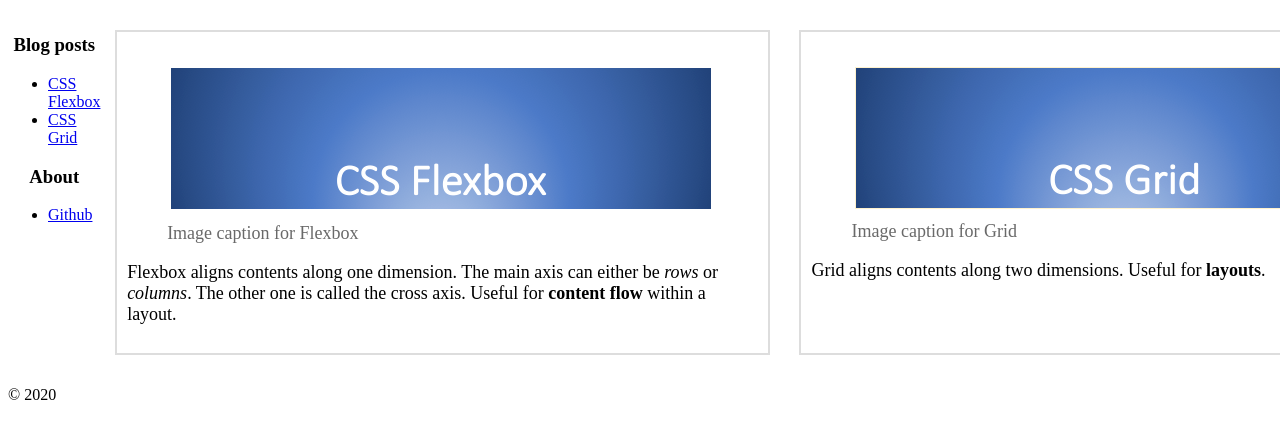
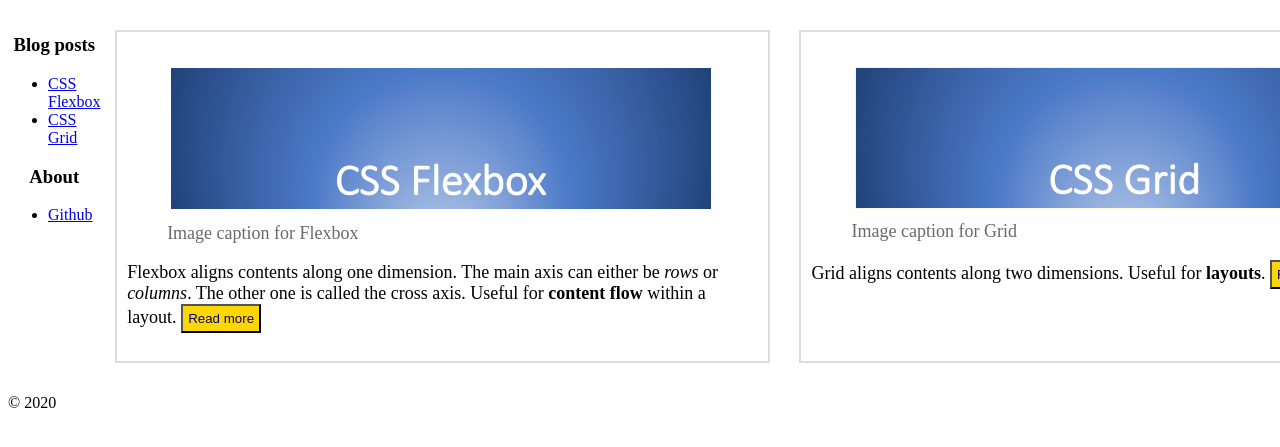
Before and after one commit to SharonMP/FEND-Project1, a plain HTML site: page index.html in a window 1280 px wide. Shown: the part 113-560 px from the top of the page. Drawn offline with Linux system fonts and the light colour scheme.

Commit message:
Add button to the homepage
Changes:
- Add buttons using button tag to html
- Add color, padding, and text alignment attributes to style the buttons
- Import the button.css into the main css file

```diff
--- /dev/null
+++ b/assets/css/buttons.css
@@ -0,0 +1,10 @@
+.button {
+  background: gold;
+  color: navy;
+  text-align: center;
+  padding: 5px;
+}
+
+.button:hover {
+  background: silver;
+}
--- a/assets/css/style.css
+++ b/assets/css/style.css
@@ -1,5 +1,6 @@
 @import "./cards.css";
 @import "./images.css";
+@import "./buttons.css";
 
 .main {
   display: grid;
--- a/index.html
+++ b/index.html
@@ -33,7 +33,7 @@
                         <img src="./assets/images/flexbox.png">
                         <figcaption>Image caption for Flexbox</figcaption>
                     </figure>
-                    <p>Flexbox aligns contents along one dimension. The main axis can either be <em>rows</em> or <em>columns</em>. The other one is called the cross axis. Useful for <strong>content flow</strong> within a layout.</p>
+                    <p>Flexbox aligns contents along one dimension. The main axis can either be <em>rows</em> or <em>columns</em>. The other one is called the cross axis. Useful for <strong>content flow</strong> within a layout. <a href="./flexbox.html"><button type="button" class="button">Read more</button></a></p>
                 </article>
             </div>
 
@@ -43,7 +43,7 @@
                         <img src="./assets/images/grid.png">
                         <figcaption>Image caption for Grid</figcaption>
                     </figure>
-                    <p>Grid aligns contents along two dimensions. Useful for <strong>layouts</strong>.</p>
+                    <p>Grid aligns contents along two dimensions. Useful for <strong>layouts</strong>. <a href="./grid.html"><button type="button" class="button">Read more</button></a></p>
                 </article>
             </div>
 
```
